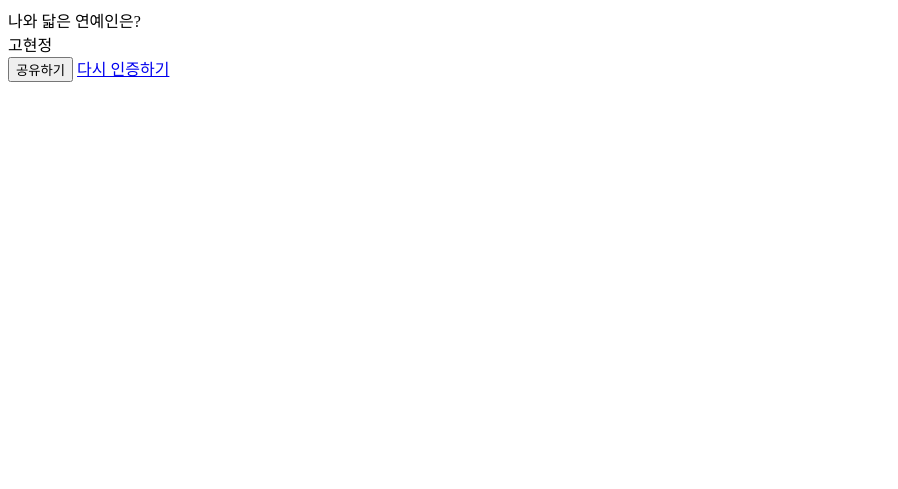
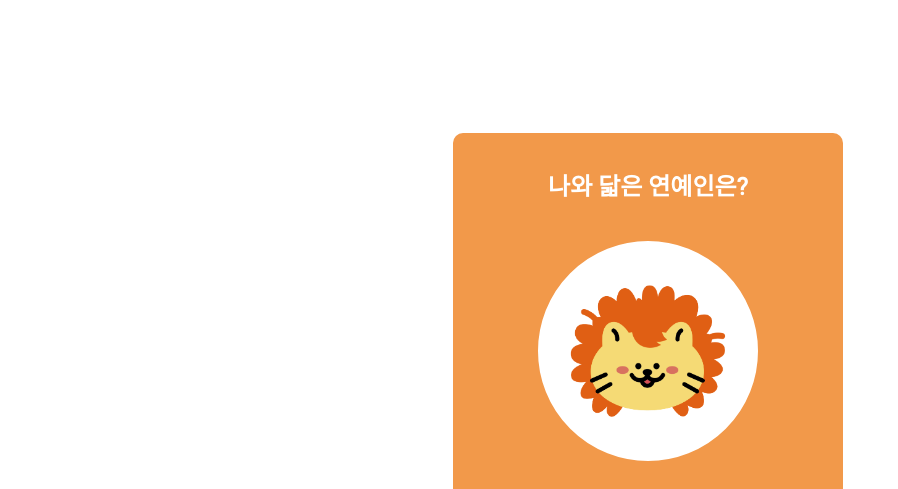
Before and after one commit to kwommj/Hogwarts, a plain HTML site: page 고현정.html in a window 1280 px wide. Shown: the top 489 px of the page, without its empty margins (0-898 px from the left). Drawn offline with Linux system fonts and the light colour scheme.

Commit message:
Update 고현정.html

```diff
--- a/고현정.html
+++ b/고현정.html
@@ -12,7 +12,7 @@
     <meta property="og:image:height" content="200">
     <meta property="og:description" content="당신과 닮은 연예인은 누구일까요? 지금 확인해보세요!">
     <title>나와 닮은 연예인 찾기</title>
-    <link rel="stylesheet" href="src/style1.css">
+    <link rel="stylesheet" href="src/style.css">
 </head>
 <body class="cont-card">
     <div class="item-card">
```
